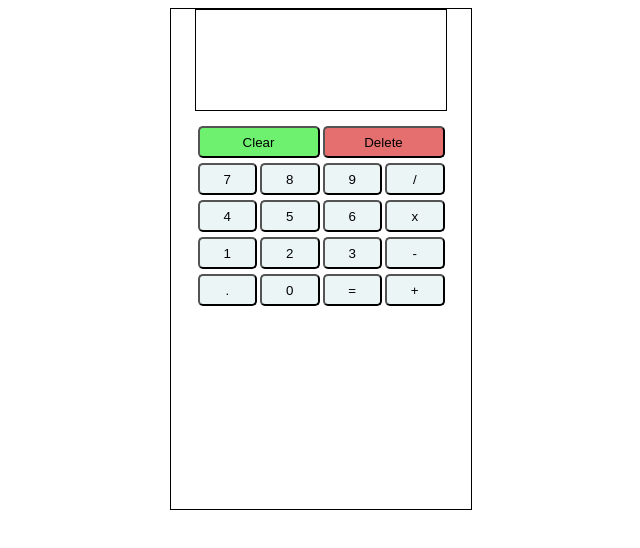
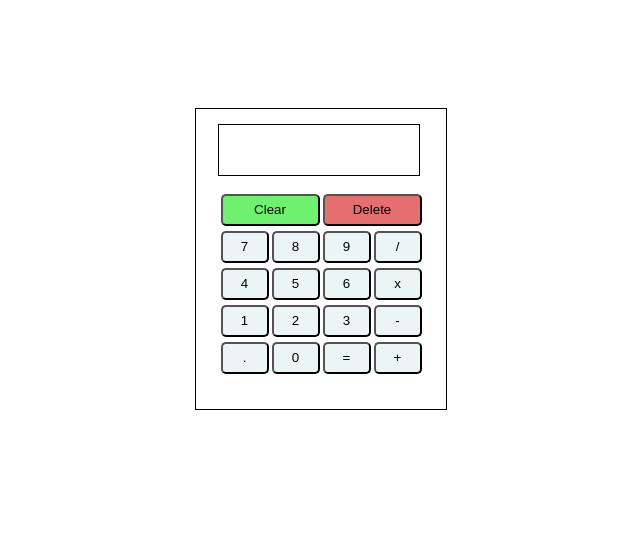
Before and after one commit to Karafakioglu/calculator, a plain HTML site: page index.html in a window 1280 px wide. Shown: the whole page, without its empty margins (319-959 px from the left). Drawn offline with Linux system fonts and the light colour scheme.

Commit message:
adjust calc size

```diff
--- a/style.css
+++ b/style.css
@@ -1,20 +1,24 @@
 body{
     display: flex;
     justify-content: center;
+    align-items: center;
+    padding: 100px;
 }
 .calculator-container{
     border: 1px solid black;
     display: flex;
     align-items: center;
     flex-direction: column;
-    width: 300px;
-    height: 500px;
+    width: 250px;
+    height: 300px;
 }
 
 .calculator-screen{
-    width: 250px;
-    height: 100px;
+    width: 200px;
+    height: 50px;
     border: 1px solid black;
+    margin-top: 15px;
+    margin-bottom: 15px;
 }
 
 .calculator-body{
@@ -34,7 +38,7 @@ body{
 .meta-buttons{
     display: flex;
     gap: 3px 3px;
-    padding: 15px 2.5px 2.5px 2.5px;
+    padding: 2.5px;
 }
 
 .meta-buttons #clear-btn{
```
